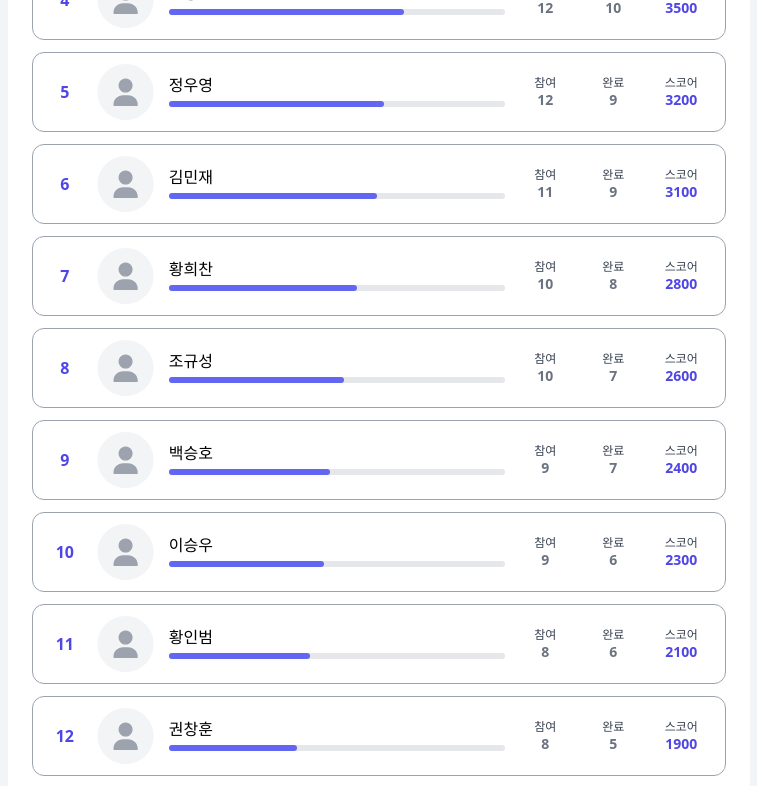
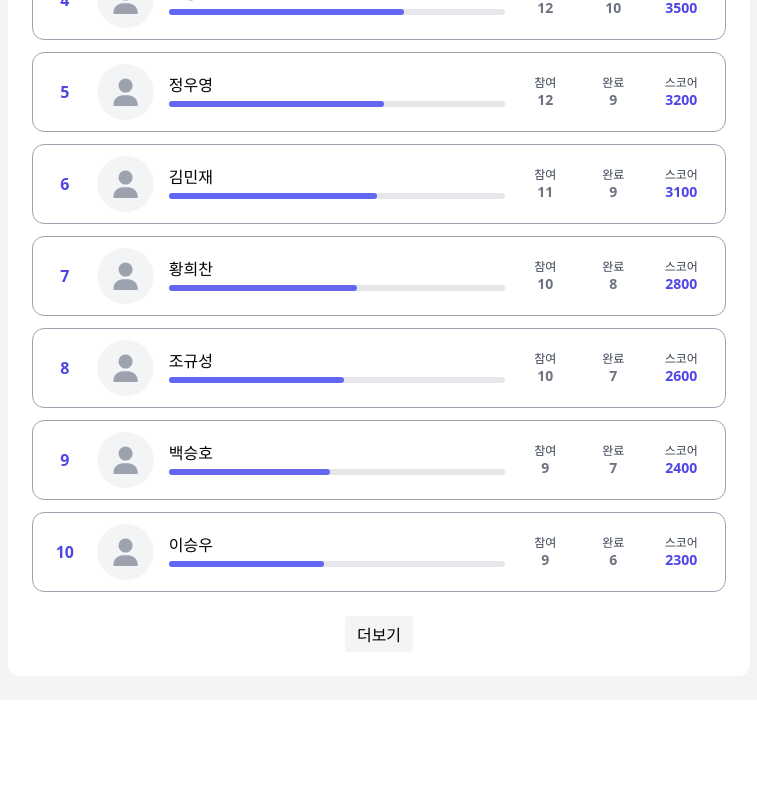
Before and after one commit to Modohe/frontend, a React (Vite) app in the folder my-project/: page /ranking in a window 1280 px wide. Shown: the part 574-1360 px from the top of the page, without its empty margins (261-1018 px from the left). After the commit the page ends 1274 px from the top, so only its background shows below. Built offline with nearby package versions, Linux system fonts and the light colour scheme.

Commit message:
더보기 버튼 만들기

```diff
--- a/my-project/src/pages/RankingPage/index.jsx
+++ b/my-project/src/pages/RankingPage/index.jsx
@@ -1,3 +1,4 @@
+import { useState } from "react";
 import * as S from "./styles";
 import ProfileIcon from "@/assets/ProfileIcon.svg";
 import GoldMedal from "@/assets/GoldMedal.svg";
@@ -32,6 +33,9 @@ const getMedalByRank = (rank) => {
 };
 
 export default function RankingPage() {
+  const [visibleCount, setVisibleCount] = useState(10);
+  const handleLoadMore = () => setVisibleCount((prev) => prev + 30);
+
   const maxScore = rankingPeoples[0]?.score || 5000;
   const maxScoreRounded = Math.ceil(maxScore / 100) * 100;
 
@@ -73,7 +77,7 @@ export default function RankingPage() {
 
       <S.TotalRankers>
         <S.SubTitle><b>전체 랭킹</b></S.SubTitle>
-        {rankingPeoples.slice(3).map((person) => (
+        {rankingPeoples.slice(3, visibleCount).map((person) => (
           <S.RankerContainer key={person.rank}>
             <S.RankingNumber>{person.rank}</S.RankingNumber>
             <S.ProfileImage src={ProfileIcon} />
@@ -97,6 +101,11 @@ export default function RankingPage() {
             </S.RankerStat>
           </S.RankerContainer>
         ))}
+        {visibleCount < rankingPeoples.length && (
+          <S.MoreButton onClick={handleLoadMore}>
+            더보기
+          </S.MoreButton>
+        )}
       </S.TotalRankers>
     </S.RankinPageContainer >
   )
--- a/my-project/src/pages/RankingPage/styles.js
+++ b/my-project/src/pages/RankingPage/styles.js
@@ -202,3 +202,14 @@ export const StatNumber = styled.div`
   margin-top: 4px;
   color: #6b7280;
 `;
+
+export const MoreButton = styled.button`
+  margin-top: 12px;
+  align-self: center;
+  padding: 6px 12px;
+  font-size: "14px";
+  border-radius: 4px;
+  background-color: #f3f4f6;
+  border: none;
+  cursor: pointer;
+`;
```
